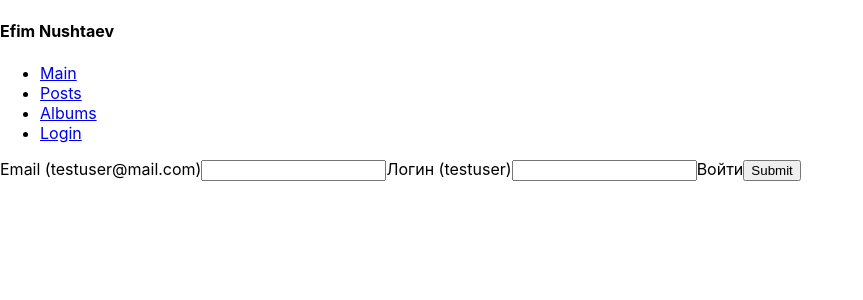
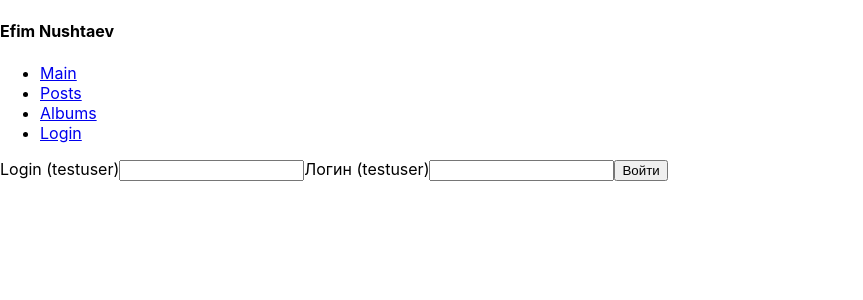
Before and after one commit to efnushtaev/mytona, a React (Create React App) app in the folder test-app/: page /login in a window 1280 px wide. Shown: the top 300 px of the page, without its empty margins (0-863 px from the left). Built offline with nearby package versions, Linux system fonts and the light colour scheme.

Commit message:
authrization realized

```diff
--- a/test-app/src/view/login-page/login-page.js
+++ b/test-app/src/view/login-page/login-page.js
@@ -1,5 +1,6 @@
 import React from 'react';
 import { connect } from 'react-redux';
+import { Redirect } from 'react-router-dom';
 import {onUserPasswordChange, onUserEmailChange, onUserDataCheck} from './../../redux/reducers/auth-reducer';
 
 const LoginPage = (props) => {
@@ -9,20 +10,28 @@ const LoginPage = (props) => {
   }
   const {email, password, isAuthorized, onUserEmailChange, onUserPasswordChange, onUserDataCheck} = props
   return (
-    <form onSubmit={handleSubmit}>
-        <label>
-          Email (testuser@mail.com)
-        <input defaultValue={email} id="user" name="email" type="text" onChange={e => onUserEmailChange(e.target.value)}/>
-        </label>
-        <label>
-          Логин (testuser)
-          <input defaultValue={password} id="user" name="user" type="text" onChange={e => onUserPasswordChange(e.target.value)}/>
-        </label>
-        <label>
-          Войти
-          <input type="submit" value="Submit"/>
-        </label>
-      </form>
+    isAuthorized
+      ? <Redirect from="/login" to="/posts"/>
+      : <div className={"container"}>
+      <div className={"row justify-content-md-center"}>
+        <div className={"col col-12 col-md-6"}>
+          <form className={"m-5"} onSubmit={handleSubmit}>
+            <div className={"form-group"}>
+                <label className={"mt-3"} for="login">
+                  Login (testuser)
+                </label>
+                <input className={"form-control"} defaultValue={email} id="login" name="email" type="text" onChange={e => onUserEmailChange(e.target.value)}/>
+                <label className={"mt-3"} for="password">
+                  Логин (testuser)
+                </label>
+                <input className={"form-control"} defaultValue={password} id="password" name="user" type="text" onChange={e => onUserPasswordChange(e.target.value)}/>
+                <input className={"form-control btn btn-primary mt-5 block-d"} type="submit" value="Войти" id="submit"/>
+            </div>
+          </form>
+        </div>
+      </div>
+    </div>
+
   )
 }
 
```
